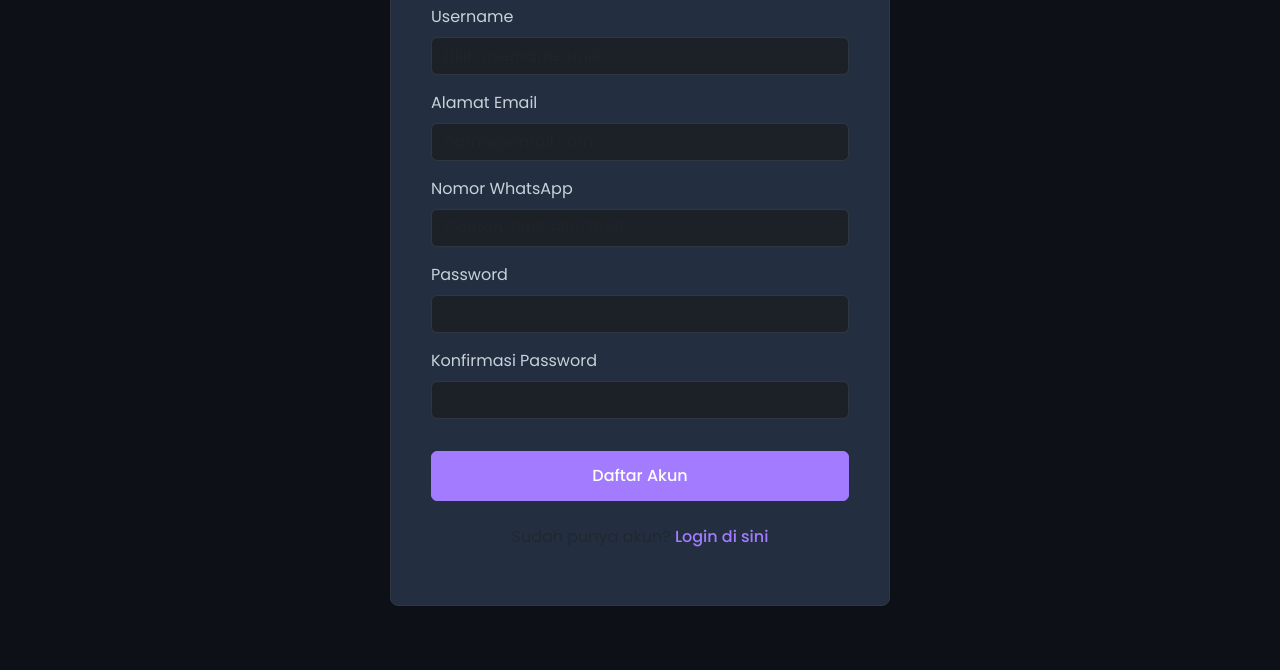
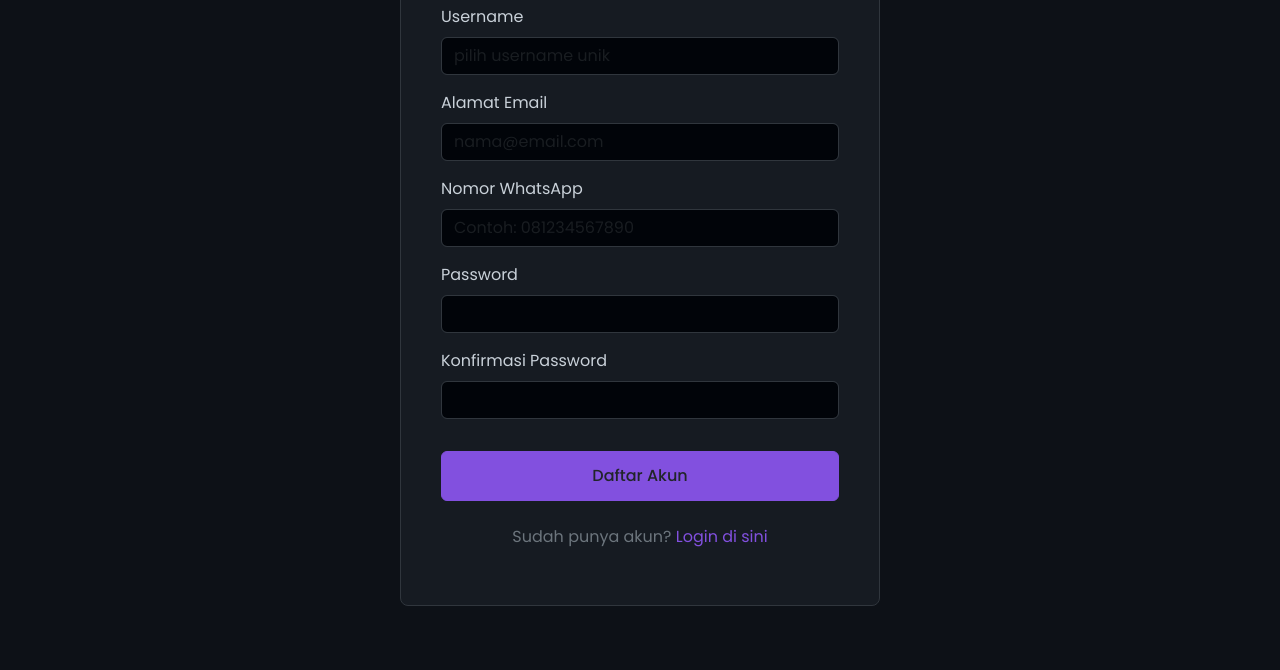
Before and after one commit to ahmadzakiyox/autohidrolik, a website: page public/register.html in a window 1280 px wide. Shown: the part 219-889 px from the top of the page. Drawn offline with nearby package versions, Linux system fonts and the light colour scheme.

Commit message:
Update register.html

```diff
--- a/public/register.html
+++ b/public/register.html
@@ -10,34 +10,38 @@
     <style>
         :root {
             --bg-color: #0d1117;
-            --container-bg: #232f41;;
-            --input-bg: #1c2128;
+            --container-bg: #161b22;
+            --input-bg: #010409;
             --border-color: #30363d;
             --text-primary: #c9d1d9;
-            --text-secondary: #8b949e;
-            --text-headings: #f0f6fc;
-            --purple-accent: #a27bff;
-            --purple-hover: #c4a7ff;
+            --purple-accent: #8250df;
+            --purple-hover: #956ae6;
         }
         body {
             background-color: var(--bg-color);
             color: var(--text-primary);
             font-family: 'Poppins', sans-serif;
+            display: flex;
+            flex-direction: column;
+            align-items: center;
+            min-height: 100vh;
+        }
+        .navbar {
+            background-color: var(--container-bg);
+            border-bottom: 1px solid var(--border-color);
+            width: 100%;
+        }
+        .navbar-brand {
+            font-weight: bold;
         }
         .form-container {
-            max-width: 500px;
+            width: 100%;
+            max-width: 480px;
             margin: 4rem auto;
             padding: 2.5rem;
             background: var(--container-bg);
             border-radius: 8px;
             border: 1px solid var(--border-color);
-        }
-        h2 {
-            color: var(--text-headings);
-            font-weight: 500;
-        }
-        .form-label {
-            color: var(--text-primary);
         }
         .form-control {
             background-color: var(--input-bg);
@@ -48,12 +52,11 @@
             background-color: var(--input-bg);
             border-color: var(--purple-accent);
             color: var(--text-primary);
-            box-shadow: 0 0 0 0.25rem rgba(162, 123, 255, 0.25);
+            box-shadow: 0 0 0 0.25rem rgba(130, 80, 223, 0.25);
         }
         .btn-custom {
             background-color: var(--purple-accent);
             border-color: var(--purple-accent);
-            color: #fff;
             padding: 0.75rem;
             font-weight: 500;
         }
@@ -61,22 +64,8 @@
             background-color: var(--purple-hover);
             border-color: var(--purple-hover);
         }
-        a {
-            color: var(--purple-accent);
-            text-decoration: none;
-            font-weight: 500;
-        }
-        a:hover {
-            color: var(--purple-hover);
-        }
-        .navbar {
-            background-color: var(--container-bg);
-            border-bottom: 1px solid var(--border-color);
-        }
-        .navbar-brand {
-            color: var(--text-headings);
-            font-weight: bold;
-        }
+        a { color: var(--purple-accent); text-decoration: none; }
+        a:hover { color: var(--purple-hover); }
     </style>
 </head>
 <body>
@@ -118,7 +107,7 @@
                 </div>
                 <button type="submit" class="btn btn-custom w-100 mt-2">Daftar Akun</button>
             </form>
-            <p class="mt-4 text-center text-muted">Sudah punya akun? <a href="/login">Login di sini</a></p>
+            <p class="mt-4 text-center text-secondary">Sudah punya akun? <a href="/login">Login di sini</a></p>
         </div>
     </div>
 
```
